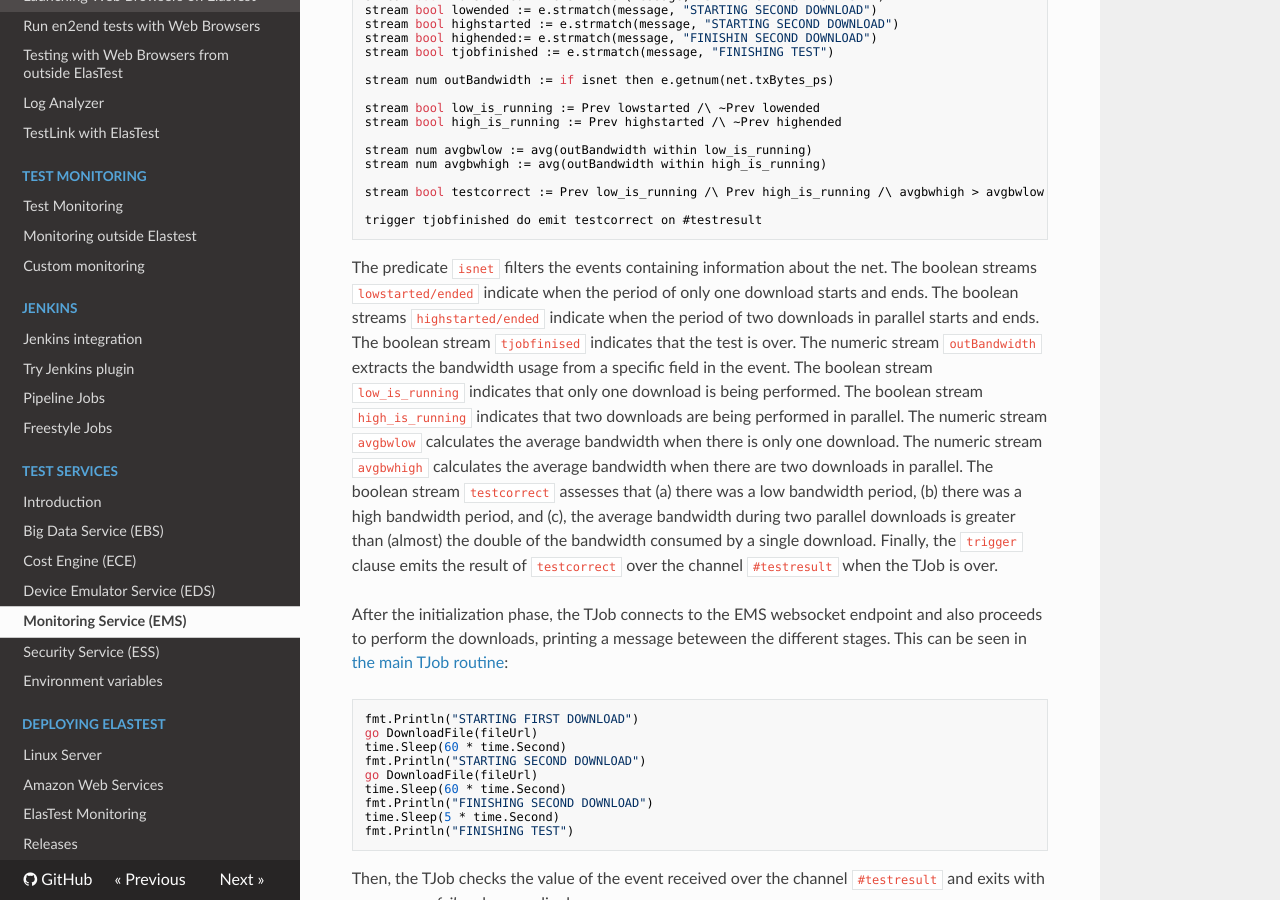
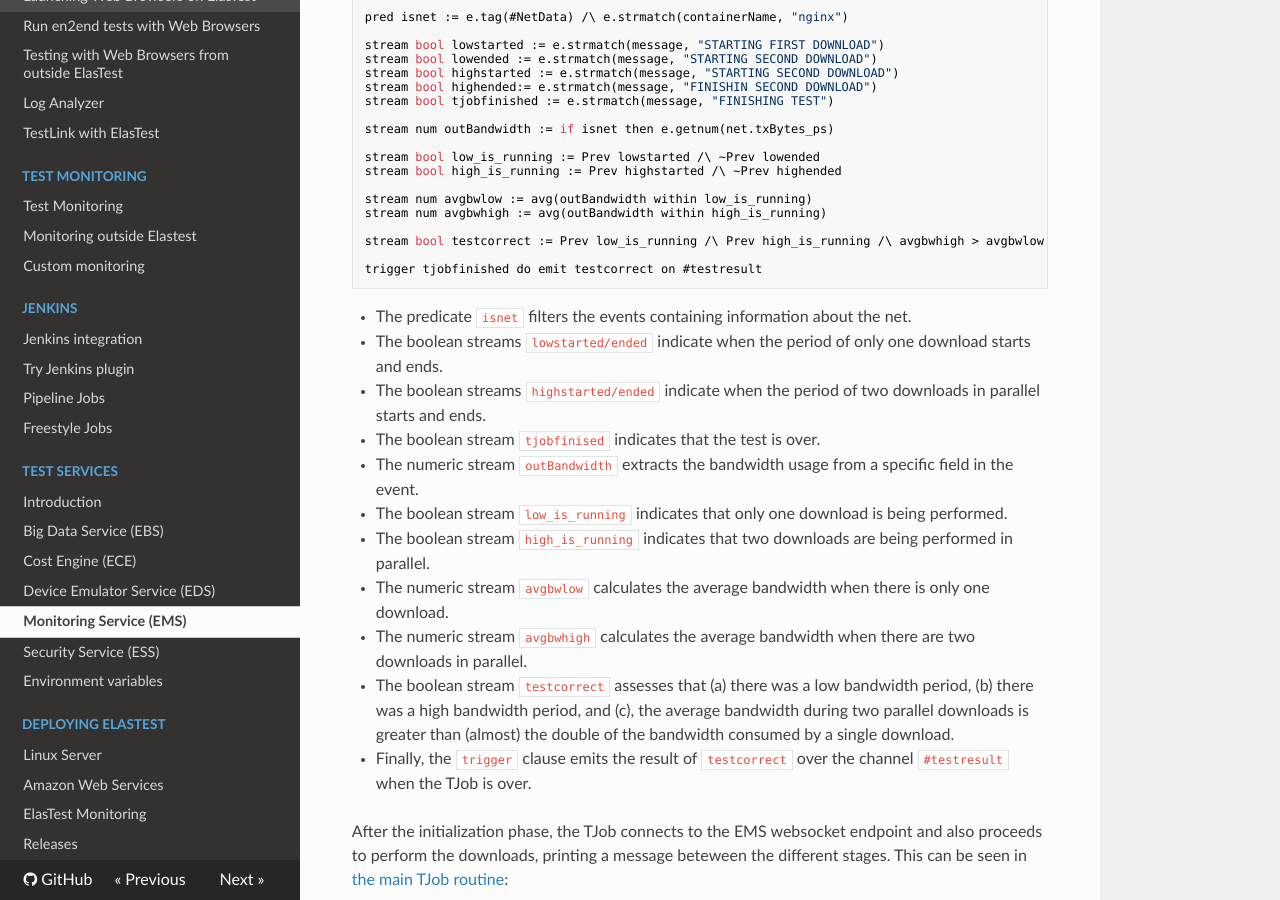
Before and after one commit to elastest/elastest.io-docs, an MkDocs documentation site: the page built from docs/test-services/ems.md, in a window 1280 px wide and 900 px high, scrolled down 4747 px. Built offline with MkDocs 1.6.1, drawn with Linux system fonts in a browser that asks for light colours; nearby versions of some CDN libraries; old or Windows-style settings are respelled for this version of MkDocs; some of the changed text lies outside the part shown.

Commit message:
Itemized

````diff
--- a/docs/test-services/ems.md
+++ b/docs/test-services/ems.md
@@ -130,17 +130,17 @@ Each machine can be either a **predicate** over an event, a **stream** definitio
    sum
    ```
 
-   A `PREDICATE` is true or false for an event just like in the stampers definition.
-   A `STREAMID` refers to a stream declared in this monitoring machine (not necessarily a different one).
-   An `if e0 then e1` expression produces the value specified by the expression `e1` when the expression `e0` evaluates to true.
-   The expression `Prev s` is true if at some point in the past the stream `s` evaluated to `true`.
-   The construct `e.getstr(PATH)` retrieves the string value at path `PATH` of the event.
-   A `NUMEXPR` represents a numeric expression. Its syntax is detailed later on.
-   The constructs `<`, `<=`, `=`, `>`, `>=`, and `!=` compare the values of evaluating both sides of the expression.
-   The construct `e.getnum(PATH)` retrieves the numeric value at path `PATH` of the event.
-   The constructs `+`, `-`, `*`, and `/`, compute a numerical operation on the values of evaluating both sides of the expression.
-   An `AGGREGATION(s0 within s1)` computes an aggregation over the values of the stream `s0`, but only considering those values generated when stream `s1` evaluated to true.
-   The different aggregations that can be computed are the average of the numerical values (`avg`), the sum of the numerical values (`sum`), and counting the events (`count`).
+   + A `PREDICATE` is true or false for an event just like in the stampers definition.
+   + A `STREAMID` refers to a stream declared in this monitoring machine (not necessarily a different one).
+   + An `if e0 then e1` expression produces the value specified by the expression `e1` when the expression `e0` evaluates to true.
+   + The expression `Prev s` is true if at some point in the past the stream `s` evaluated to `true`.
+   + The construct `e.getstr(PATH)` retrieves the string value at path `PATH` of the event.
+   + A `NUMEXPR` represents a numeric expression. Its syntax is detailed later on.
+   + The constructs `<`, `<=`, `=`, `>`, `>=`, and `!=` compare the values of evaluating both sides of the expression.
+   + The construct `e.getnum(PATH)` retrieves the numeric value at path `PATH` of the event.
+   + The constructs `+`, `-`, `*`, and `/`, compute a numerical operation on the values of evaluating both sides of the expression.
+   + An `AGGREGATION(s0 within s1)` computes an aggregation over the values of the stream `s0`, but only considering those values generated when stream `s1` evaluated to true.
+   + The different aggregations that can be computed are the average of the numerical values (`avg`), the sum of the numerical values (`sum`), and counting the events (`count`).
 
 3. A **trigger** is a clause that specifies an action to be performed when a stream produces a true value.
    A **trigger** is declared in the following way:
@@ -214,17 +214,17 @@ stream bool testcorrect := Prev low_is_running /\ Prev high_is_running /\ avgbwh
 
 trigger tjobfinished do emit testcorrect on #testresult
 ```
-The predicate `isnet` filters the events containing information about the net.
-The boolean streams `lowstarted/ended` indicate when the period of only one download starts and ends.
-The boolean streams `highstarted/ended` indicate when the period of two downloads in parallel starts and ends.
-The boolean stream `tjobfinised` indicates that the test is over.
-The numeric stream `outBandwidth` extracts the bandwidth usage from a specific field in the event.
-The boolean stream `low_is_running` indicates that only one download is being performed.
-The boolean stream `high_is_running` indicates that two downloads are being performed in parallel.
-The numeric stream `avgbwlow` calculates the average bandwidth when there is only one download.
-The numeric stream `avgbwhigh` calculates the average bandwidth when there are two downloads in parallel.
-The boolean stream `testcorrect` assesses that (a) there was a low bandwidth period, (b) there was a high bandwidth period, and (c), the average bandwidth during two parallel downloads is greater than (almost) the double of the bandwidth consumed by a single download.
-Finally, the `trigger` clause emits the result of `testcorrect` over the channel `#testresult` when the TJob is over.
++ The predicate `isnet` filters the events containing information about the net.
++ The boolean streams `lowstarted/ended` indicate when the period of only one download starts and ends.
++ The boolean streams `highstarted/ended` indicate when the period of two downloads in parallel starts and ends.
++ The boolean stream `tjobfinised` indicates that the test is over.
++ The numeric stream `outBandwidth` extracts the bandwidth usage from a specific field in the event.
++ The boolean stream `low_is_running` indicates that only one download is being performed.
++ The boolean stream `high_is_running` indicates that two downloads are being performed in parallel.
++ The numeric stream `avgbwlow` calculates the average bandwidth when there is only one download.
++ The numeric stream `avgbwhigh` calculates the average bandwidth when there are two downloads in parallel.
++ The boolean stream `testcorrect` assesses that (a) there was a low bandwidth period, (b) there was a high bandwidth period, and (c), the average bandwidth during two parallel downloads is greater than (almost) the double of the bandwidth consumed by a single download.
++ Finally, the `trigger` clause emits the result of `testcorrect` over the channel `#testresult` when the TJob is over.
 
 After the initialization phase, the TJob connects to the EMS websocket endpoint and also proceeds to perform the downloads, printing a message beteween the different stages.
 This can be seen in [the main TJob routine](https://github.com/elastest/elastest-monitoring-service/blob/master/e2e-test/tjob/main.go):
````
